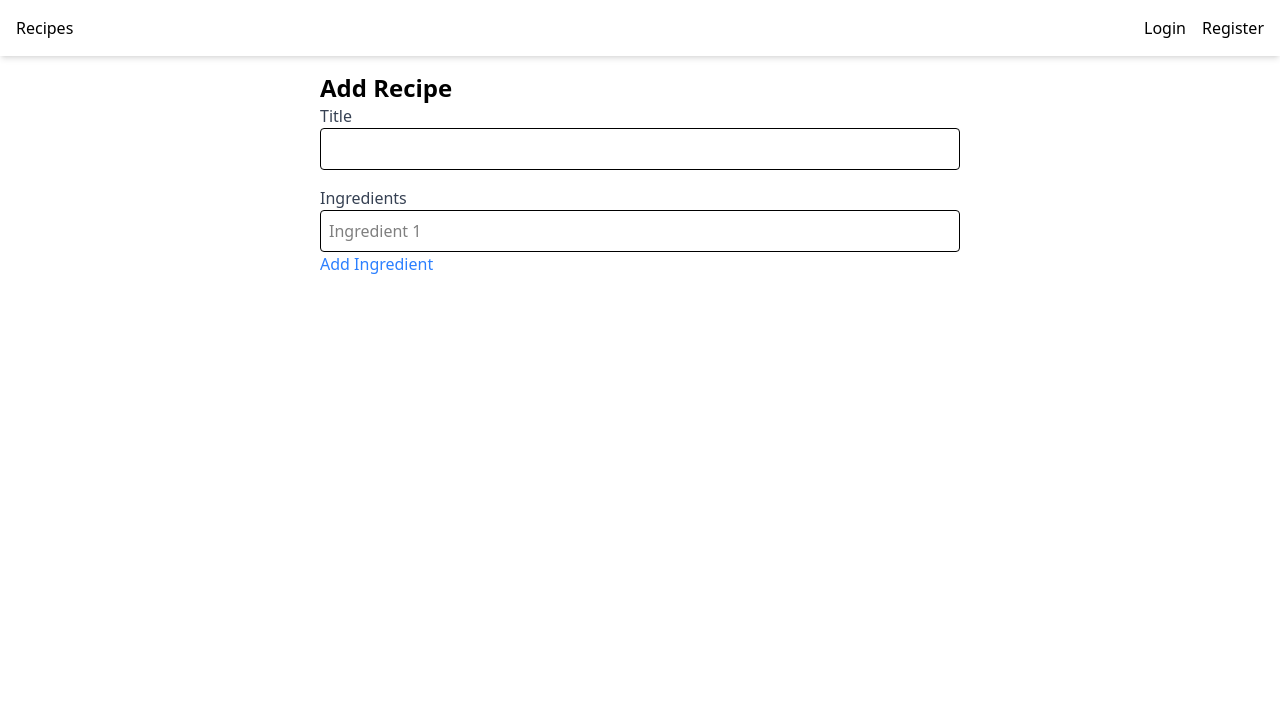
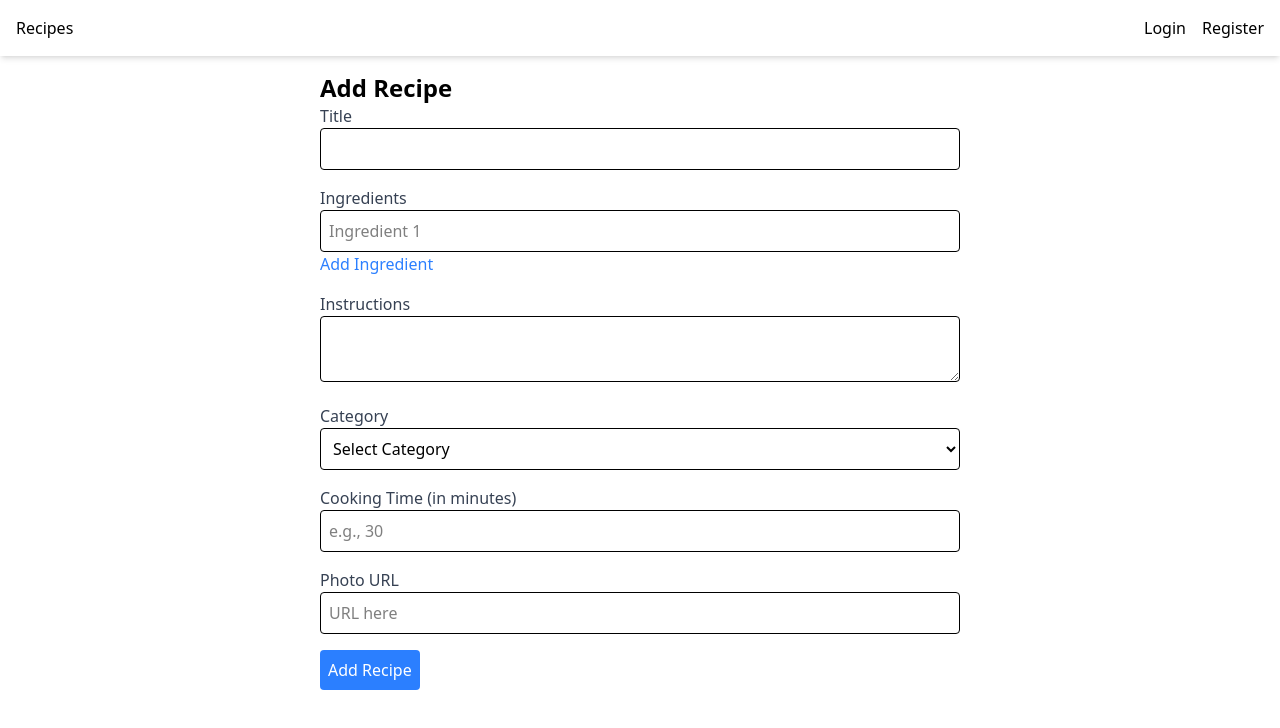
Before and after one commit to Pranjal-Jamuar/recipe, a React (Vite) app in the folder client/: page /add-recipe in a window 1280 px wide. Shown: the top 728 px of the page. Built offline with nearby package versions, Linux system fonts and the light colour scheme.

Commit message:
add api post call to add recipes

```diff
--- a/client/src/pages/AddRecipe.jsx
+++ b/client/src/pages/AddRecipe.jsx
@@ -1,6 +1,6 @@
 import React, { useState } from "react"
 import axios from "axios"
-// import { useNavigate } from "react-router-dom"
+import { useNavigate } from "react-router-dom"
 
 const AddRecipe = () => {
   const [formData, setFormData] = useState({
@@ -13,7 +13,7 @@ const AddRecipe = () => {
 
   const [error, setError] = useState("")
   const [loading, setLoading] = useState(false)
-  // const navigate = useNavigate()
+  const navigate = useNavigate()
 
   const handleInputChange = (field, value) => {
     setFormData(prev => ({ ...prev, [field]: value }))
@@ -48,15 +48,39 @@ const AddRecipe = () => {
     }
   }
 
+  const handleSubmit = async e => {
+    e.preventDefault()
+    setError("")
+    setLoading(true)
+
+    try {
+      await axios.post("/api/recipes", {
+        title: formData.title,
+        ingredients: formData.ingredients.filter(i => i.trim() !== ""),
+        instructions: formData.instructions,
+        category: formData.category,
+        photoUrl: formData.photoUrl,
+        cookingTime: formData.cookingTime
+          ? Number(formData.cookingTime)
+          : undefined,
+      })
+      navigate("/")
+    } catch (err) {
+      setError("Failed to add recipe!")
+    } finally {
+      setLoading(false)
+    }
+  }
+
   return (
     <div className='max-w-2xl mx-auto p-4'>
       <h1 className='text-2xl font-bold'>Add Recipe</h1>
-      <form className='space-y-4'>
+      <form onSubmit={handleSubmit} className='space-y-4'>
         <div>
           <label className='block text-gray-700'>Title</label>
           <input
             type='text'
-            value={formData.value}
+            value={formData.title}
             onChange={e => handleInputChange("title", e.target.value)}
             className='w-full p-2 border rounded'
             required
@@ -93,6 +117,67 @@ const AddRecipe = () => {
             Add Ingredient
           </button>
         </div>
+        <div>
+          <label className='block text-gray-700'>Instructions</label>
+          <textarea
+            type='text'
+            value={formData.instructions}
+            onChange={e => handleInputChange("instructions", e.target.value)}
+            className='w-full p-2 border rounded'
+            required
+          />
+        </div>
+        <div>
+          <label className='block text-gray-700'>Category</label>
+          <select
+            onChange={e => handleInputChange("category", e.target.value)}
+            value={formData.category}
+            className='w-full p-2 border rounded'
+          >
+            <option value='' disabled>
+              Select Category
+            </option>
+            <option value='Breakfast'>Breakfast</option>
+            <option value='Lunch'>Lunch</option>
+            <option value='Dinner'>Dinner</option>
+            <option value='Dessert'>Dessert</option>
+            <option value='Snack'>Snack</option>
+          </select>
+        </div>
+        <div>
+          <label className='block text-gray-700'>
+            Cooking Time (in minutes)
+          </label>
+          <input
+            type='number'
+            value={formData.cookingTime}
+            onChange={e => handleInputChange("cookingTime", e.target.value)}
+            className='w-full p-2 border rounded'
+            placeholder='e.g., 30'
+            required
+            min={0}
+          />
+        </div>
+        <div>
+          <label className='block text-gray-700'>Photo URL</label>
+          <input
+            type='text'
+            value={formData.photoUrl}
+            onChange={e => handleInputChange("photoUrl", e.target.value)}
+            className='w-full p-2 border rounded'
+            placeholder='URL here'
+            required
+          />
+        </div>
+        <button
+          className={`bg-blue-500 text-white p-2 rounded hover:bg-blue-600 ${
+            loading ? "opacity-50 cursor-not-allowed" : ""
+          }`}
+          disabled={loading}
+          type='submit'
+        >
+          {loading ? "Adding..." : "Add Recipe"}
+        </button>
       </form>
     </div>
   )
```
Also changed, not shown: 1 other file (tests, documents, lock files or other folders).
